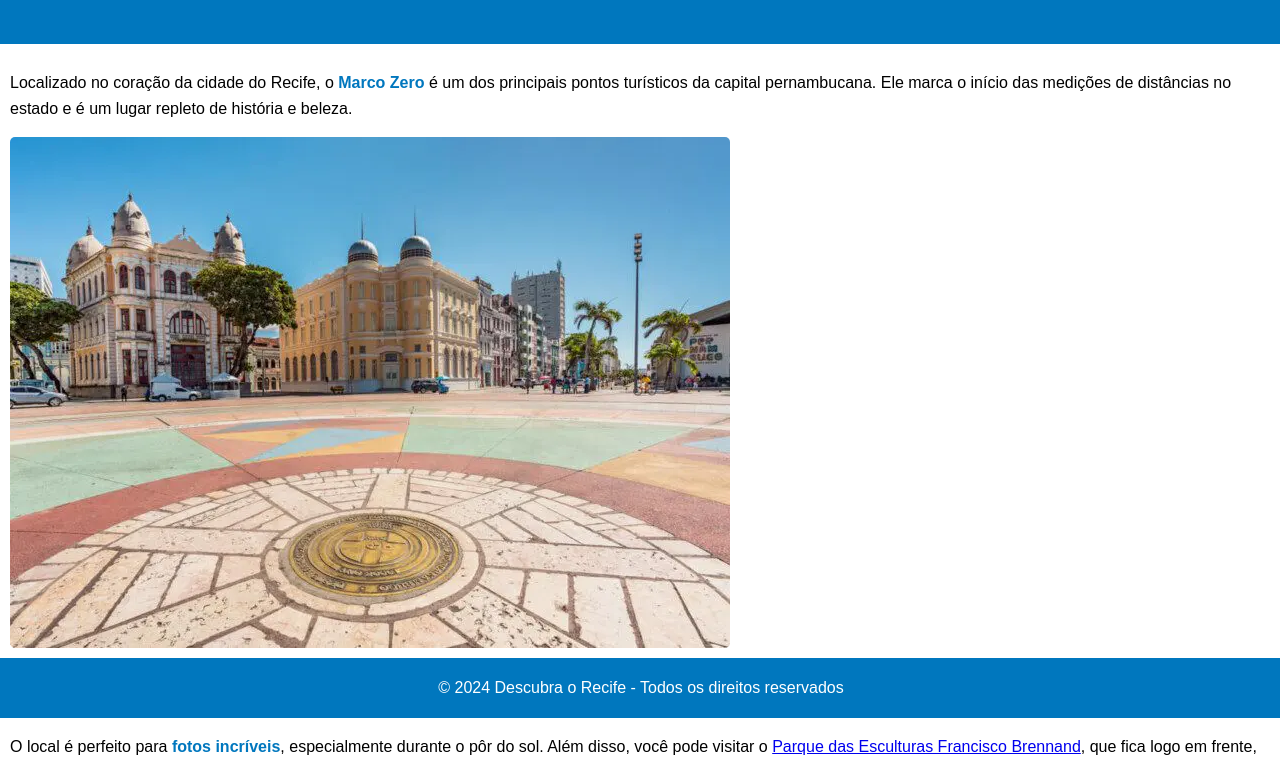
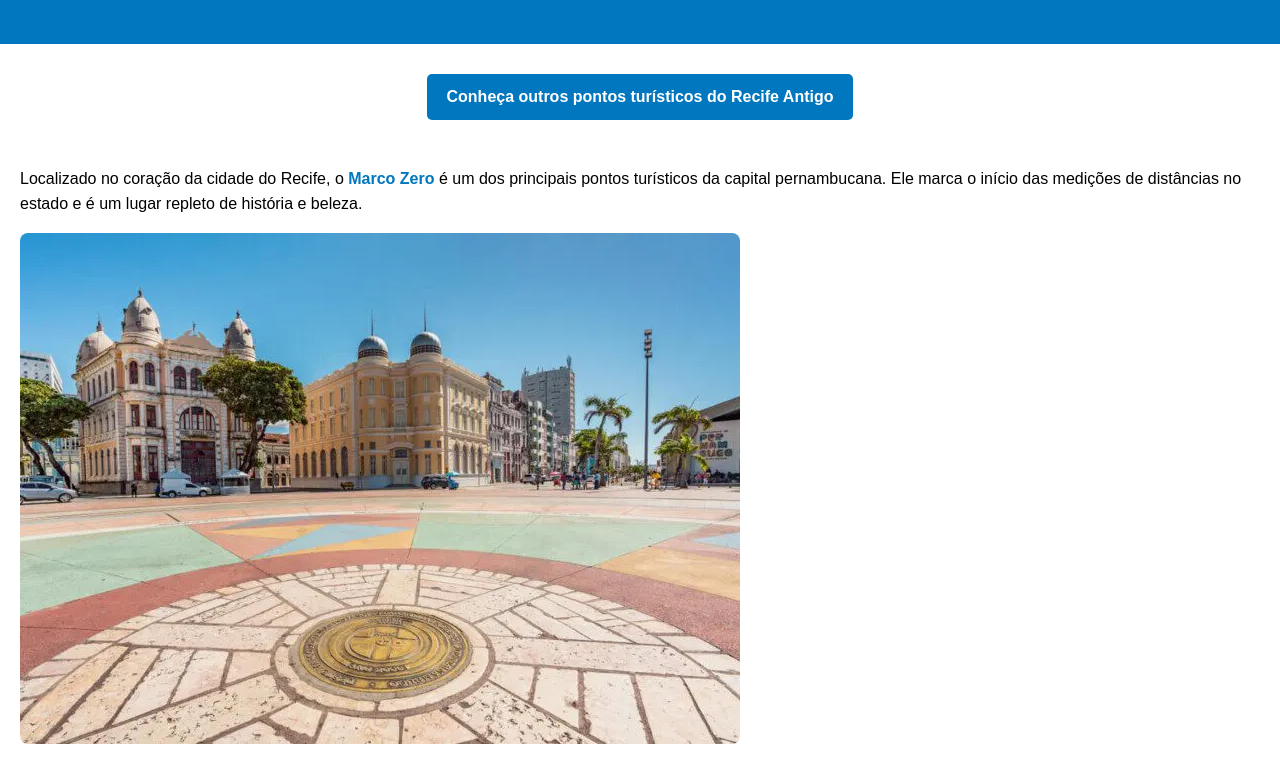
Before and after one commit to camilacelente2/AulaTC38-htmlrecife, a plain HTML site: page index.html in a window 1280 px wide. Shown: the part 82-839 px from the top of the page. Drawn offline with Linux system fonts and the light colour scheme.

```diff
--- a/index.html
+++ b/index.html
@@ -1,4 +1,4 @@
- <!DOCTYPE html>
+<!DOCTYPE html>
 <html lang="pt-BR">
 <head>
     <meta charset="UTF-8">
@@ -19,28 +19,45 @@
             padding: 1rem;
         }
         main {
-            padding: 10px;
+            padding: 20px;
         }
         img {
             max-width: 100%;
             height: auto;
-            border-radius: 5px;
+            border-radius: 8px;
         }
         section {
-            margin-bottom: 5px;
+            margin-bottom: 20px;
         }
         footer {
-            background: #0077be;
-            color: #fff;
-            text-align: center;
-            padding: 1px;
-            position: fixed;
-            width: 100%;
-            bottom: 0;
+        background: #0077be;
+        color: #fff;
+        text-align: center;
+        padding: 10px;
         }
         .highlight {
             font-weight: bold;
             color: #0077be;
+        }
+         /* Estilo para o link do botão */
+         nav a {
+            display: inline-block;
+            text-decoration: none;
+            background-color: #0077be;
+            color: #fff;
+            padding: 10px 20px;
+            border-radius: 5px;
+            font-weight: bold;
+            text-align: center;
+            margin: 10px auto;
+        }
+        nav a:hover {
+            background-color: #005fa3;
+            transition: background-color 0.3s;
+        }
+        nav {
+            text-align: center;
+            margin-top: 20px;
         }
     </style>
 </head>
@@ -48,6 +65,9 @@
     <header>
         <h1>Bem-vindo ao Marco Zero do Recife</h1>
     </header>
+    <nav>
+        <a href="outros-pontos-turisticos.html">Conheça outros pontos turísticos do Recife Antigo</a>
+    </nav>
 
     <main>
         <section>
@@ -55,36 +75,20 @@
                 Localizado no coração da cidade do Recife, o <span class="highlight">Marco Zero</span> é um dos principais pontos turísticos da capital pernambucana.
                 Ele marca o início das medições de distâncias no estado e é um lugar repleto de história e beleza.
             </p>
-            <img src="Praca-do-Maraco-Zero-Rosa-dos-Ventos-Abre-720x511.webp" alt="Marco Zero do Recife">
+            <img src="Praca-do-Maraco-Zero-Rosa-dos-Ventos-Abre-720x511.webp"alt="do Marco Zero do Recife">
         </section>
 
         <section>
             <h2>O que fazer no Marco Zero?</h2>
             <p>
-                O local é perfeito para <span class="highlight">fotos incríveis</span>, especialmente durante o pôr do sol.
+                O local é perfeito para tirar <span class="highlight">fotos incríveis</span>, especialmente durante o pôr do sol.
                 Além disso, você pode visitar o <a href="https://pt.wikipedia.org/wiki/Parque_das_Esculturas_Francisco_Brennand" target="_blank">Parque das Esculturas Francisco Brennand</a>, que fica logo em frente, acessível por barco.
             </p>
-            <img src=Torre_de_Cristal_-_Recife-PE(2).jpg alt="Parque das Esculturas Francisco Brennand">
+            <img src="Torre_de_Cristal_-_Recife-PE(2).jpg" alt="Parque das Esculturas Francisco Brennand">
         </section>
     </main>
-
-
     <footer>
         <p>&copy; 2024 Descubra o Recife - Todos os direitos reservados</p>
     </footer>
-
-    main {
-        padding: 20px;
-        margin-bottom: 60px; /* Espaço para evitar sobreposição */
-    }
-    footer {
-        background: #0077be;
-        color: #fff;
-        text-align: center;
-        padding: 10px;
-        position: fixed;
-        width: 100%;
-        bottom: 0;
-    }
 </body>
 </html>
```
Also changed, not shown: outros-pontos-turisticos.html (added, +98 -0 lines), cais-do-sertao.jpg (added), paco-do-frevo.jpeg (added).
